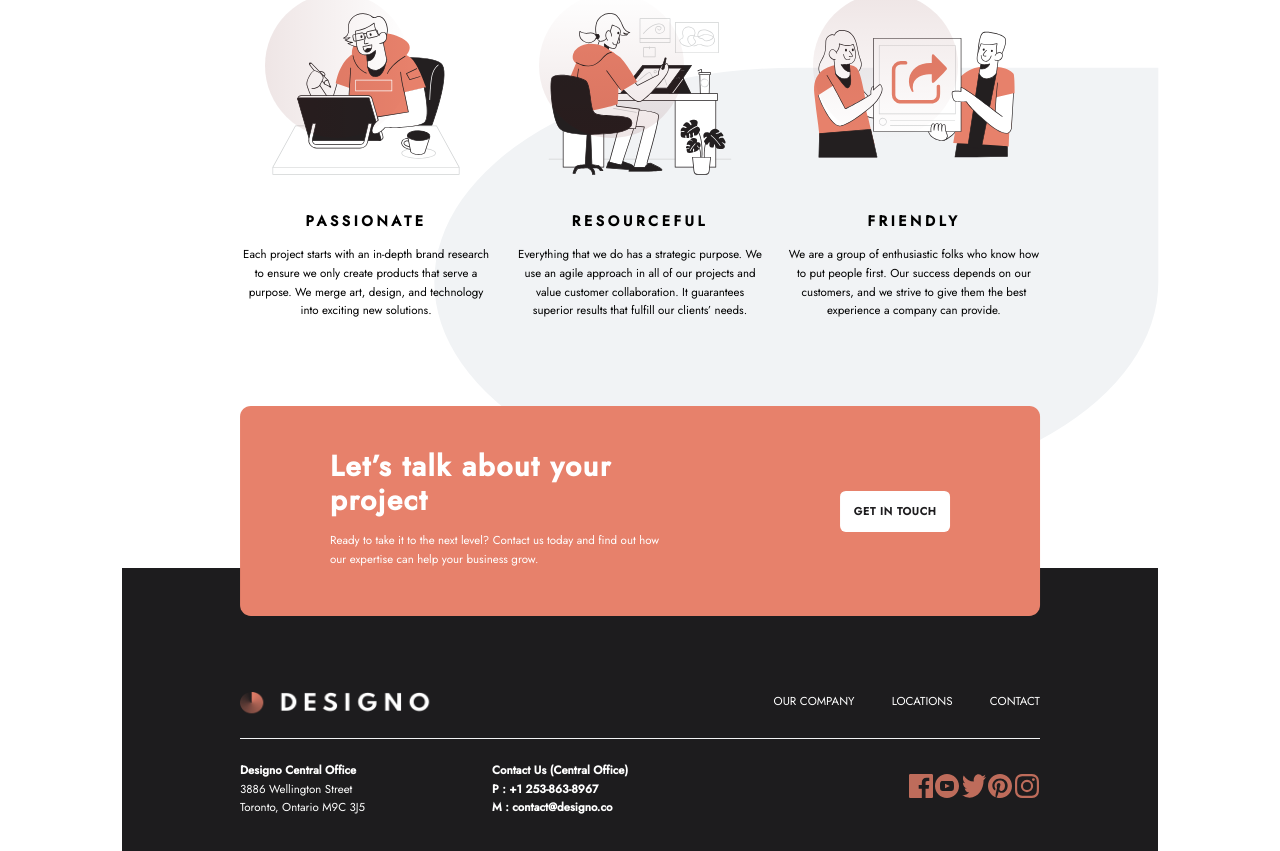
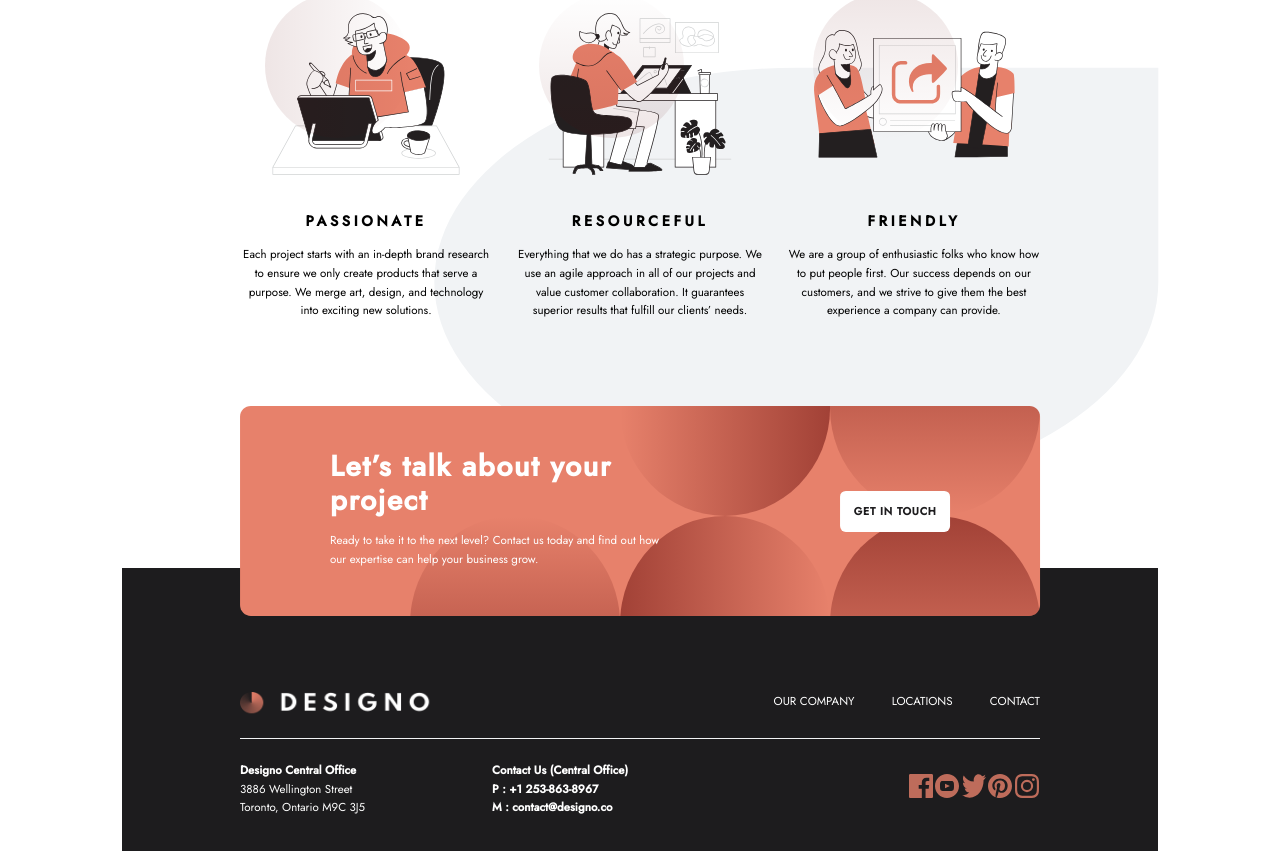
Before and after one commit to AlekseyVY/multipage_website, a Next.js app: page / in a window 1280 px wide. Shown: the part 1266-2117 px from the top of the page. Built offline with nearby package versions, Linux system fonts and the light colour scheme.

Commit message:
feature: polish home page, tweaks

```diff
--- a/common/Footer/Footer.js
+++ b/common/Footer/Footer.js
@@ -1,12 +1,26 @@
 import {
   BottomInnerTextBlockContainer,
-  BottomTextBlock, BottomTextBlockContainer,
+  BottomTextBlock,
+  BottomTextBlockContainer,
   FooterBottomInnerContainer,
   FooterContainer,
-  FooterContainerBottom, FooterContainerForNav,
-  FooterContainerTop, FooterLink, FooterNavGroup,
-  FooterNavGroupContainer, FooterNavLink,
-  H2text, Separator, SocialContainer, SocialElement, Strong,
+  FooterContainerBottom,
+  FooterContainerForNav,
+  FooterContainerTop,
+  FooterLink,
+  FooterNavGroup,
+  FooterNavGroupContainer,
+  FooterNavLink,
+  FooterOval_1,
+  FooterOval_2,
+  FooterOval_3,
+  FooterOval_4,
+  FooterOval_5,
+  H2text,
+  Separator,
+  SocialContainer,
+  SocialElement,
+  Strong,
   TopLeftTextContainer
 } from "./styles";
 import Button from "../Button/Button";
@@ -20,6 +34,11 @@ export default function Footer({top = true}){
     <FooterContainer>
       { top ?
         <FooterContainerTop>
+          <FooterOval_1/>
+          <FooterOval_2/>
+          <FooterOval_3/>
+          <FooterOval_4/>
+          <FooterOval_5/>
           <TopLeftTextContainer>
             <div>
               <H2text>
--- a/common/Footer/styles.js
+++ b/common/Footer/styles.js
@@ -18,6 +18,95 @@ export const FooterContainer = styled.div`
   }
 `
 
+export const FooterOval_1 = styled.div`
+  width: 29.2rem;
+  height: 29.9rem;
+  border-radius: 90%;
+  background: linear-gradient(0deg, rgba(93,2,2,0), rgba(93,2,2,0.5));
+  position: absolute;
+  right: 0%;
+  top: -50%;
+  z-index: -1;
+  @media (max-width: 768px) {
+    right: -20%;
+    top: -40%;
+  }
+  @media (max-width: 375px) {
+    right: -10%;
+    top: -30%;
+  }
+`
+export const FooterOval_2 = styled.div`
+  width: 29.2rem;
+  height: 29.9rem;
+  border-radius: 90%;
+  background: linear-gradient(90deg, rgba(93,2,2,0), rgba(93,2,2,0.5));
+  right: 26.2%;
+  top: -50%;
+  z-index: -1;
+  position: absolute;
+  @media (max-width: 768px) {
+    right: 22.4%;
+    top: -40%;
+  }
+  @media (max-width: 375px) {
+    display: none;
+  }
+`
+export const FooterOval_3 = styled.div`
+  width: 29.2rem;
+  height: 29.9rem;
+  border-radius: 90%;
+  background: linear-gradient(270deg, rgba(93,2,2,0), rgba(93,2,2,0.5));
+  right: 26.2%;
+  top: 52%;
+  z-index: -1;
+  position: absolute;
+  @media (max-width: 768px) {
+    right: 22.4%;
+    top: 45%;
+  }
+  @media (max-width: 375px) {
+    right: 80%;
+    top: 50%;
+  }
+`
+export const FooterOval_4 = styled.div`
+  width: 29.2rem;
+  height: 29.9rem;
+  border-radius: 90%;
+  background: linear-gradient(0deg, rgba(93,2,2,0), rgba(93,2,2,0.5));
+  right: 0%;
+  top: 52%;
+  z-index: -1;
+  position: absolute;
+  @media (max-width: 768px) {
+    right: -20%;
+    top: 45%;
+  }
+  @media (max-width: 375px) {
+    right: -10%;
+    top: 50%;
+  }
+`
+export const FooterOval_5 = styled.div`
+  width: 29.2rem;
+  height: 29.9rem;
+  border-radius: 90%;
+  background: linear-gradient(180deg, rgba(93,2,2,0), rgba(93,2,2,0.5));
+  right: 52.5%;
+  top: 52%;
+  z-index: -1;
+  position: absolute;
+  @media (max-width: 768px) {
+    right: 64.7%;
+    top: 45%;
+  }
+  @media (max-width: 375px) {
+    display: none;
+  }
+`
+
 export const FooterContainerTop = styled.div`
   width: 111.1rem;
   height: 29.2rem;
@@ -30,6 +119,7 @@ export const FooterContainerTop = styled.div`
   display: flex;
   justify-content: space-around;
   align-items: center;
+  overflow: hidden;
   @media (max-width: 768px) {
     width: 68.9rem;
     top: 30%;
--- a/styles/homepage/styles.js
+++ b/styles/homepage/styles.js
@@ -28,6 +28,9 @@ export const BigOval = styled.div`
   top: 18%;
   left: 0%;
   z-index: -1;
+  @media (max-width: 768px) {
+    display: none;
+  }
 `
 
 export const BigOvalCopy = styled.div`
@@ -40,6 +43,9 @@ export const BigOvalCopy = styled.div`
   top: 63%;
   right: 0%;
   z-index: -1;
+  @media (max-width: 768px) {
+    display: none;
+  }
 `
 
 export const HeroContainer = styled.div`
@@ -49,6 +55,7 @@ export const HeroContainer = styled.div`
   border-radius: 1.5rem;
   position: relative;
   overflow: hidden;
+  z-index: 1;
   @media (max-width: 768px){
     width: 68.9rem;
     height: 84.3rem;
@@ -70,6 +77,11 @@ export const Oval = styled.div`
   opacity: ;
   right: 0%;
   top: 0%;
+  z-index: -1;
+  @media (max-width: 768px){
+    right: -18%;
+    top: 11%;
+  }
   @media (max-width: 375px){
     left: -1%;
     top: 11.5%;
```
